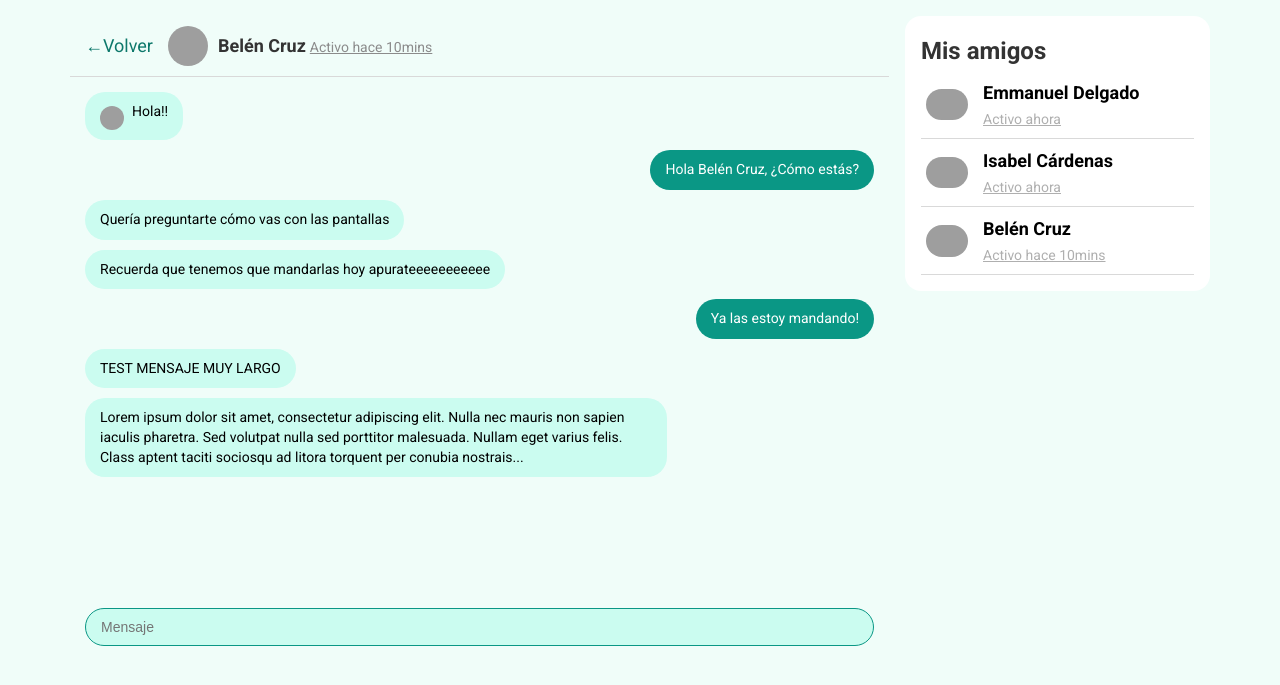
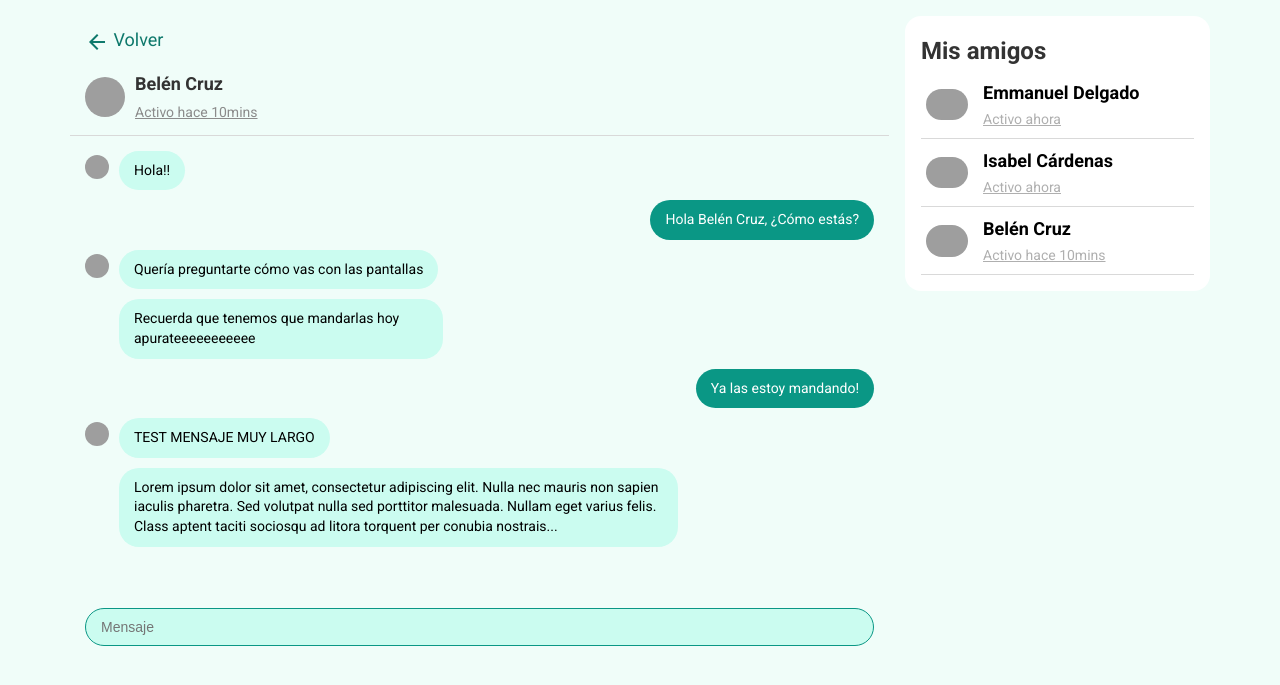
Before and after one commit to Jcova2003/Proyecto-ATI-Grupo-5, a Django app: page /es/chat/ in a window 1280 px wide. Shown: the part 80-765 px from the top of the page. Run offline with Django 5.2, Linux system fonts and the light colour scheme; grey boxes are pictures that could not be loaded.

Commit message:
Arreglos diseño chat

```diff
--- a/main_app/templates/base.html
+++ b/main_app/templates/base.html
@@ -56,7 +56,7 @@
     </nav>
 
     <nav class="mobile-navbar">
-        <a class="nav-link {% if request.resolver_match.url_name == 'home' %}active{% endif %}" href="home">
+        <a class="nav-link {% if request.resolver_match.url_name == '' %}active{% endif %}" href="{% url 'home' %}">
             <span class="material-icons-outlined icon">home</span>
             <label>{% trans "Inicio" %}</label>
         </a>
--- a/main_app/templates/chatTemplate.html
+++ b/main_app/templates/chatTemplate.html
@@ -6,9 +6,12 @@
 {% block content %}
 <div class="chat-container">
   <div class="chat-header">
-    <a href="#" class="back-link">&larr;{% trans "Volver" %}</a>
+    <a href="{% url 'home' %}" class="back-link">
+      <span class="material-icons-outlined icon">arrow_back</span>
+      {% trans "Volver" %}
+    </a>
     <div class="user-info">
-      <img src="/static/main_app/images/user-avatar.png" alt="Avatar" class="user-avatar" />
+      <img src="https://i.pinimg.com/736x/82/47/0b/82470b4ed44c3edacfcd4201e2297050.jpg" alt="Avatar" class="user-avatar" />
       <div class="user-details">
         <strong>{{ friend_name }}</strong>
         <span class="user-status">{% trans "Activo hace 10mins" %}</span>
@@ -16,17 +19,27 @@
     </div>
   </div>
   <div class="chat-messages">
-    <div class="message received">
-      <img src="/static/main_app/images/user-avatar.png" alt="Avatar" class="message-avatar" />
-      <div class="message-text">Hola!!</div>
+    <div class="message-cluster">
+      <img src="https://i.pinimg.com/736x/82/47/0b/82470b4ed44c3edacfcd4201e2297050.jpg" alt="Avatar" class="message-avatar" />
+      <div class="message received">Hola!!</div>
     </div>
     <div class="message sent">Hola {{ friend_name }}, ¿Cómo estás?</div>
-    <div class="message received">Quería preguntarte cómo vas con las pantallas</div>
-    <div class="message received">Recuerda que tenemos que mandarlas hoy apurateeeeeeeeeee</div>
+    <div class="message-cluster">
+      <img src="https://i.pinimg.com/736x/82/47/0b/82470b4ed44c3edacfcd4201e2297050.jpg" alt="Avatar" class="message-avatar" />
+      <div class="messages">
+        <div class="message received">Quería preguntarte cómo vas con las pantallas</div>
+        <div class="message received">Recuerda que tenemos que mandarlas hoy apurateeeeeeeeeee</div>
+      </div>
+    </div>
     <div class="message sent">Ya las estoy mandando!</div>
-    <div class="message received">TEST MENSAJE MUY LARGO</div>
-    <div class="message received">
-      Lorem ipsum dolor sit amet, consectetur adipiscing elit. Nulla nec mauris non sapien iaculis pharetra. Sed volutpat nulla sed porttitor malesuada. Nullam eget varius felis. Class aptent taciti sociosqu ad litora torquent per conubia nostrais...
+    <div class="message-cluster">
+      <img src="https://i.pinimg.com/736x/82/47/0b/82470b4ed44c3edacfcd4201e2297050.jpg" alt="Avatar" class="message-avatar" />
+      <div class="messages">
+        <div class="message received">TEST MENSAJE MUY LARGO</div>
+        <div class="message received">
+          Lorem ipsum dolor sit amet, consectetur adipiscing elit. Nulla nec mauris non sapien iaculis pharetra. Sed volutpat nulla sed porttitor malesuada. Nullam eget varius felis. Class aptent taciti sociosqu ad litora torquent per conubia nostrais...
+        </div>
+      </div>
     </div>
   </div>
   <form class="chat-input-form">
@@ -45,7 +58,7 @@
   padding: 10px 15px;
   border-bottom: 1px solid var(--grey-100);
   display: flex;
-  align-items: center;
+  flex-direction: column;
   gap: 15px;
 }
 .back-link {
@@ -58,6 +71,17 @@
   align-items: center;
   gap: 10px;
 }
+.message-cluster {
+  display: flex;
+  gap: 10px;
+}
+
+.messages {
+  display: flex;
+  flex-direction: column;
+  gap: 10px;
+}
+
 .user-avatar {
   width: 40px;
   height: 40px;
@@ -65,6 +89,8 @@
   object-fit: cover;
 }
 .user-details strong {
+  display: flex;
+  flex-direction: column;
   font-weight: 700;
   font-size: 18px;
   color: var(--grey-800);
@@ -128,6 +154,10 @@
   .chat-container {
     width: 100%;
   }
+
+  .mobile-navbar {
+    display: none;
+  }
 }
 </style>
 {% endblock %}
```
